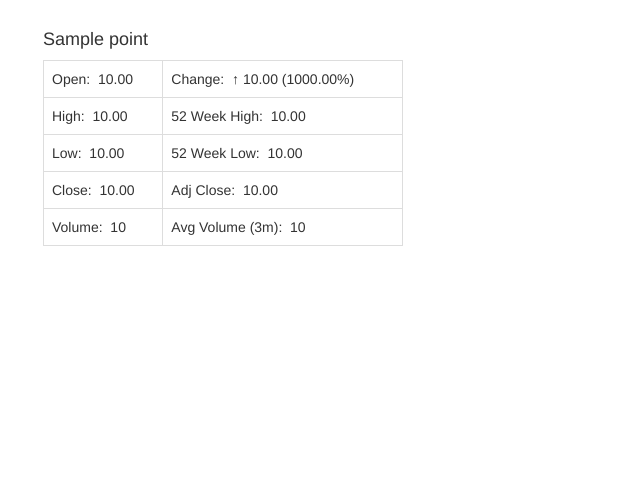
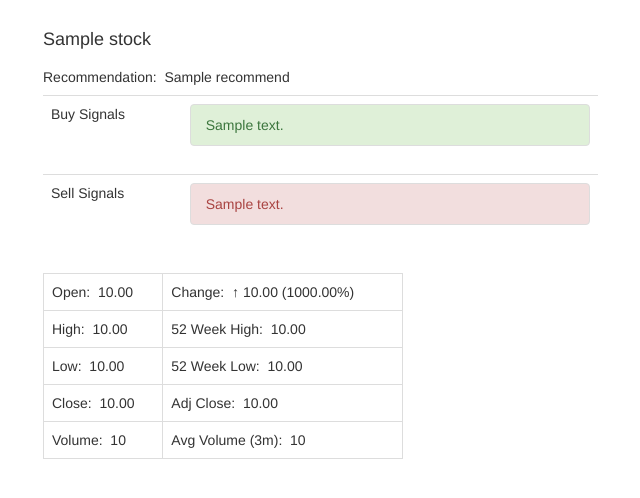
Before and after one commit to grantbachman/chartflux2, a Flask app: template app/templates/chart.html in a window 1280 px wide. Shown: the part 72-570 px from the top of the page, without its empty margins (27-667 px from the left). Run offline with Flask 2, Linux system fonts and the light colour scheme; tables that the repository leaves empty hold one stand-in row (values such as "Sample post"); the template is opened without the code that fills it: values that come from a table or form of the project are taken from there, most other values are stand-ins (such as "Sample title", 1, 10 or a date in 2020); parts of the project's set-up code (start-up, migrations or seed data) failed here and were passed over; some libraries are stand-ins or nearby versions.

Commit message:
Make chart page a bit prettier. Add available signals to the chart page.

```diff
--- a/app/models.py
+++ b/app/models.py
@@ -170,8 +170,7 @@ class Stock(db.Model):
         ''' Checks if there are any weekdays between the last point
         we have saved and today. It's a better method of determination
         than just checking if it's currently the weekend or not as it
-        handles long periods of not grabbing data. Plus, any() is a
-        short circuit function so it's only marginally less efficient.
+        handles long periods of not grabbing data.
         '''
         last_point_date = self.stockpoints[-1].date
         difference = (today() - last_point_date).days
--- a/app/templates/chart.html
+++ b/app/templates/chart.html
@@ -3,36 +3,74 @@
 
 <div class="row">
 	<div class="col-md-12">
-		<h4>{{ point[1].name }}</h4>
+		<h4>{{ stock.name }}</h4>
 	</div>
+</div>
+<div class="row">
+    <div class="col-md-12">
+        <h5>Recommendation:&nbsp&nbsp{{ recommend }}</h5>
+    </div>
+</div>
+
+<div class="row table-responsive">
+<div class="col-md-6">
+<table class="table">
+    <tr>
+        <td class="col-md-3">Buy Signals</td>
+        <td class="col-md-9">
+            {% if not signals['Buy'] %}None
+            {% else %}
+            <ul class="list-group">
+                {% for signal in signals['Buy'] %}
+                <li class="list-group-item list-group-item-success">{{ signal.description }}</li>
+                {% endfor %}
+            </ul>
+            {% endif %}
+        </td>
+    </tr>
+    <tr>
+        <td class="col-md-3">Sell Signals</td>
+        <td class="col-md-9">
+            {% if not signals['Sell'] %}None
+            {% else %}
+            <ul class="list-group">
+                {% for signal in signals['Sell'] %}
+                <li class="list-group-item list-group-item-danger">{{ signal.description }}</li>
+                {% endfor %}
+            </ul>
+            {% endif %}
+        </td>
+    </tr>
+</table>
+</div>
 </div>
 <div class="row table-responsive">
 <div class="col-md-4">
 <table class="table table-bordered">
 	<tr>
-        <td>Open:&nbsp&nbsp{{ point[0].open | ohlc }}</td>
-        <td>Change:&nbsp{% if point[0].close - point[0].open > 0 %}
+        <td>Open:&nbsp&nbsp{{ point.open | ohlc }}</td>
+        <td>Change:&nbsp{% if point.close - point.open > 0 %}
                             &#x2191; <!-- UP arrow -->
                         {% else %}
                             &#x2193;
                         {% endif %} <!-- DOWN arrow -->
-                        {{ (point[0].close - point[0].open) | ohlc }} ({{ (((point[0].close - point[0].open)/point[0].open)*100) | ohlc }}%)</td>
+                        {{ (point.close - point.open) | ohlc }} ({{ (((point.close - point.open)/point.open)*100) | ohlc }}%)</td>
 	</tr>
 	<tr>
-		<td>High:&nbsp&nbsp{{ point[0].high | ohlc }}</td>
-        <td>52 Week High:&nbsp&nbsp{{ point[0].high_52_weeks | ohlc }}</td>
+		<td>High:&nbsp&nbsp{{ point.high | ohlc }}</td>
+        <td>52 Week High:&nbsp&nbsp{{ point.high_52_weeks | ohlc }}</td>
 	</tr>
 	<tr>
-		<td>Low:&nbsp&nbsp{{ point[0].low | ohlc }}</td>
-        <td>52 Week Low:&nbsp&nbsp{{ point[0].low_52_weeks | ohlc }}</td>
+		<td>Low:&nbsp&nbsp{{ point.low | ohlc }}</td>
+        <td>52 Week Low:&nbsp&nbsp{{ point.low_52_weeks | ohlc }}</td>
 	</tr>
 	<tr>
-		<td>Close:&nbsp&nbsp{{ point[0].close | ohlc }}</td>
-		<td>Adj Close:&nbsp&nbsp{{ point[0].adj_close | ohlc }}</td>
+		<td>Close:&nbsp&nbsp{{ point.close | ohlc }}</td>
+		<td>Adj Close:&nbsp&nbsp{{ point.adj_close | ohlc }}</td>
 	</tr>
 	<tr>
-		<td>Volume:&nbsp&nbsp{{ point[0].volume | volume }}</td>
-        <td>Avg Volume (3m):&nbsp&nbsp{{ point[0].avg_volume_3_months | volume }}</td>
+		<td>Volume:&nbsp&nbsp{{ point.volume | volume }}</td>
+        <td>Avg Volume (3m):&nbsp&nbsp{{ point.avg_volume_3_months | volume }}</td>
 	</tr>
 </table>
 </div>
--- a/app/views.py
+++ b/app/views.py
@@ -3,6 +3,7 @@ from app.models import Stock, StockPoint, today
 import datetime as dt
 import locale
 from flask import render_template, request, abort, jsonify
+from collections import defaultdict
 
 locale.setlocale(locale.LC_ALL, 'en_US') # for grouping large numbers with commas
 
@@ -33,9 +34,30 @@ def ohlc_filter(val):
 def chart():
     symbol = request.args.get('symbol').upper()
     try:
-        point = db.session.query(StockPoint,Stock).filter(Stock.id == StockPoint.stock_id).filter(Stock.symbol == symbol).order_by(StockPoint.date.desc()).first()
+        stock = Stock.query.filter(Stock.symbol == symbol).first()
+        point = stock.stockpoints[-1]
     except:
-        abort(404, 'We could\'t find that stock for some reason. Right now we only have data for the NASDAQ and NYSE. If the stock you entered WAS in either of those exchanges, well, then we done fucked up.')
+        abort(404, 'Something went wrong retrieving the data for %s' % symbol)
     if point is None:
         abort(404, 'Uh, we know that symbol, but don\'t have any data for it...')
-    return render_template('chart.html', point=point)
+    # group signals by whether they are buy or sell
+    signals = defaultdict(list)
+    for sig in stock.signals:
+        if sig.expiration_date >= today():
+            signals[sig.is_buy_signal].append(sig)
+    signals['Buy'] = signals[True]
+    signals['Sell'] = signals[False]
+    del signals[True]
+    del signals[False]
+    if len(signals['Buy']) == len(signals['Sell']):
+        recommend = 'None'
+    elif len(signals['Buy']) > len(signals['Sell']):
+        recommend = 'Buy'
+    else:
+        recommend = 'Sell'
+    return render_template('chart.html',
+                           stock=stock,
+                           point=point,
+                           signals=signals,
+                           recommend=recommend
+                           )
```
